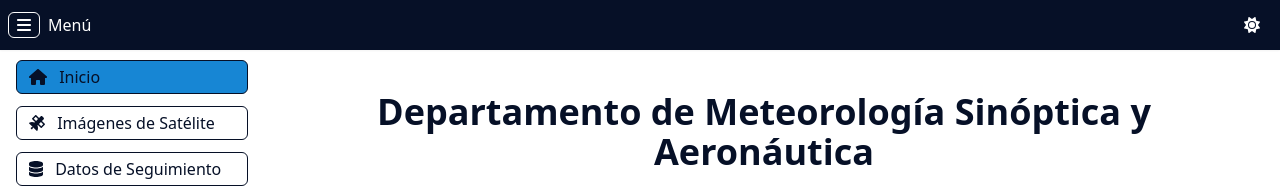
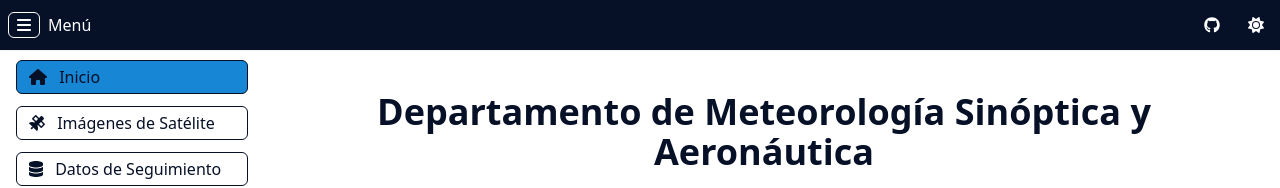
Before and after one commit to imn-climatologias-aeropuertos/meteo-page, a Vue app: page / in a window 1280 px wide. Shown: the top 188 px of the page. Built offline with nearby package versions, Linux system fonts and the light colour scheme.

Commit message:
add(nav): add github repository link

```diff
--- a/package.json
+++ b/package.json
@@ -10,6 +10,7 @@
   },
   "dependencies": {
     "@fortawesome/fontawesome-svg-core": "^6.1.2",
+    "@fortawesome/free-brands-svg-icons": "^7.1.0",
     "@fortawesome/free-solid-svg-icons": "^6.1.2",
     "@fortawesome/vue-fontawesome": "^3.0.1",
     "@vueuse/core": "^9.1.0",
--- a/src/components/Nav.vue
+++ b/src/components/Nav.vue
@@ -16,8 +16,13 @@ const { toggleMenu } = useUI();
       </button>
       Menú
     </div>
-    <div class="block items-center text-white mx-5">
-      <button @click="toggleDark()">
+    <div class="block items-center text-white mx-2">
+      <button class="mx-5">
+        <a href="https://github.com/imn-climatologias-aeropuertos/meteo-page" target="_blank" rel="noopener noreferrer">
+          <font-awesome-icon icon="fa-brands fa-github" />
+        </a>
+      </button>
+      <button @click="toggleDark()" class="mx-2">
         <font-awesome-icon v-if="!isDark" icon="fa-solid fa-sun" />
         <font-awesome-icon v-else icon="fa-solid fa-moon" />
       </button>
--- a/src/main.ts
+++ b/src/main.ts
@@ -11,11 +11,13 @@ import { faSatellite, faDatabase, faHurricane, faClipboard } from '@fortawesome/
 import { faWaveSquare, faCloudSunRain, faGlobeAmericas, faMoon } from '@fortawesome/free-solid-svg-icons'
 import { faTemperatureLow, faChartLine, faChartArea, faEnvelope } from '@fortawesome/free-solid-svg-icons'
 import { faPlaneDeparture, faWater, faFireFlameCurved, faSun } from '@fortawesome/free-solid-svg-icons'
+import { faGithub } from '@fortawesome/free-brands-svg-icons'
 
 library.add(faHouse, faBars, faEject, faSatellite, faDatabase, faHurricane)
 library.add(faWaveSquare, faCloudSunRain, faGlobeAmericas, faTemperatureLow)
 library.add(faChartLine, faChartArea, faPlaneDeparture, faWater, faFireFlameCurved)
 library.add(faVolcano, faRecycle, faClipboard, faEnvelope, faMoon, faSun)
+library.add(faGithub)
 
 createApp(App)
     .component('font-awesome-icon', FontAwesomeIcon)
```
Also changed, not shown: 1 other file (tests, documents, lock files or other folders).
